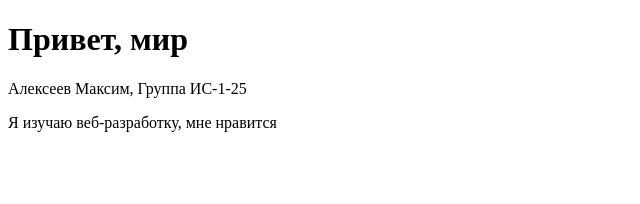
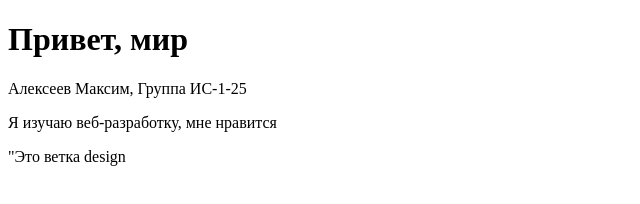
Before and after one commit to siziemvp/uchebnaya-praktika, a plain HTML site: page index.html in a window 1280 px wide. Shown: the whole page, without its empty margins (0-640 px from the left). Drawn offline with Linux system fonts and the light colour scheme.

Commit message:
Add design paragraph

```diff
--- a/index.html
+++ b/index.html
@@ -9,5 +9,6 @@
     <h1>Привет, мир</h1>
     <p>Алексеев Максим, Группа ИС-1-25</p>
     <p>Я изучаю веб-разработку, мне нравится</p>
+    <p>"Это ветка design</p>
 </body>
 </html>
```
